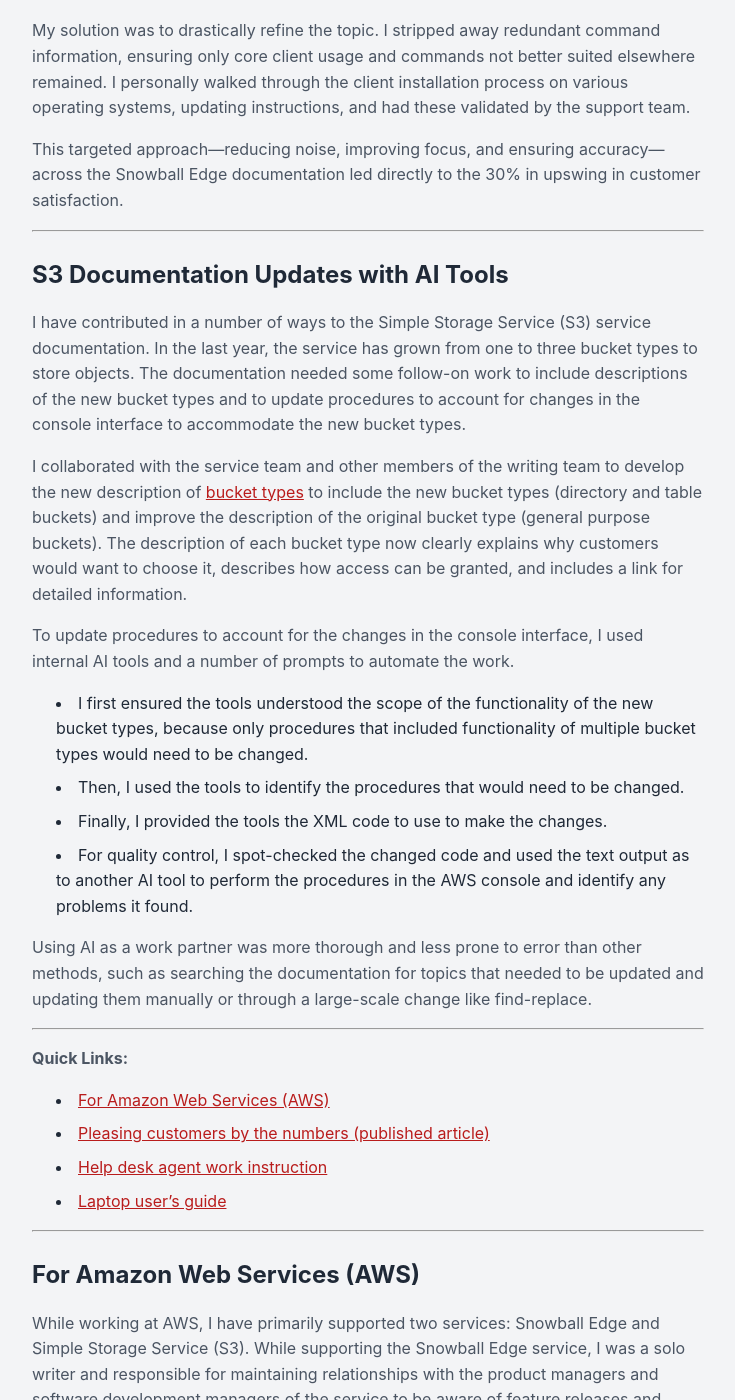
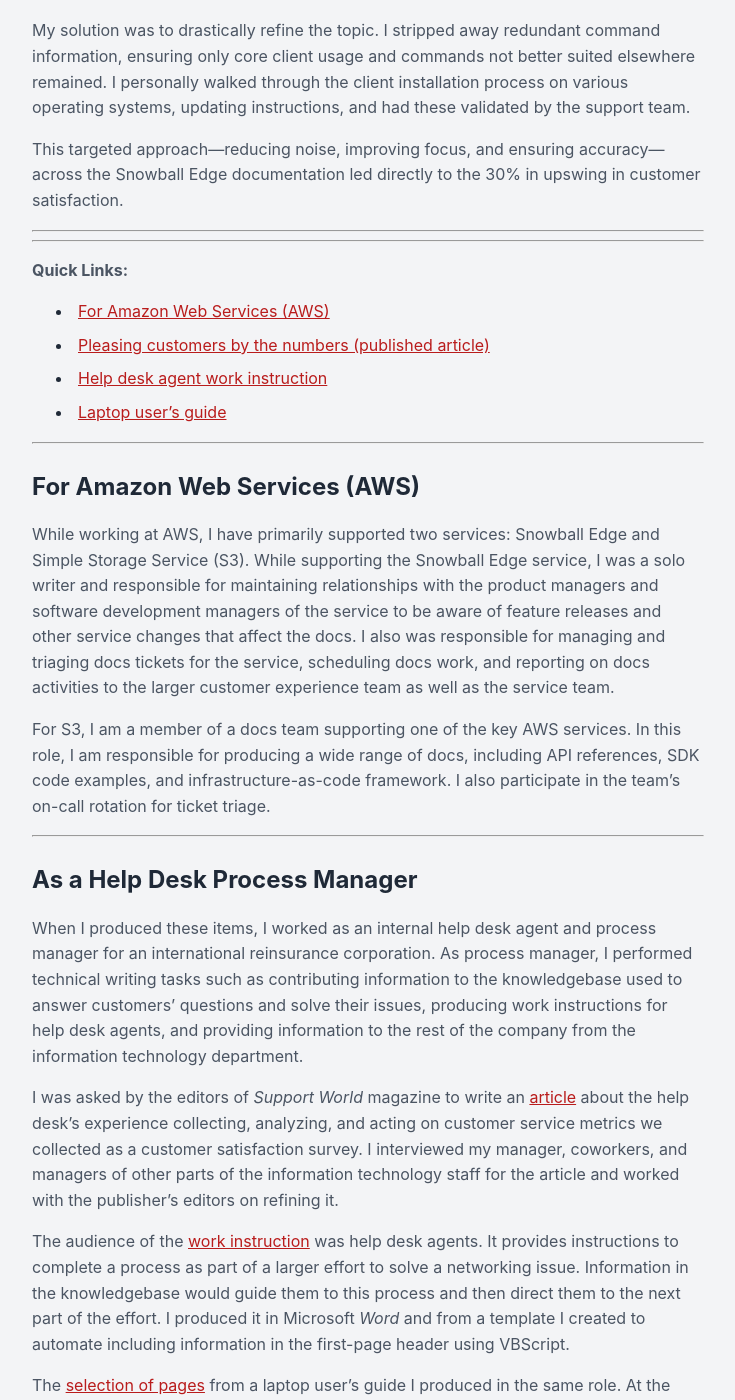
Before and after one commit to grzetich/portfolio, a Jekyll site: the page built from docs/index.md, in a window 1280 px wide and 1400 px high, scrolled down 2001 px. Shown: the whole window, without its empty margins (272-1007 px from the left). Built offline with Jekyll 4.4.1, drawn with Linux system fonts in a browser that asks for light colours.

Commit message:
Troubleshooting blog layout.

```diff
--- a/docs/_layouts/posts.html
+++ b/docs/_layouts/posts.html
@@ -6,7 +6,7 @@
     <article class="post-content">
         <!-- Hero Image (if available) -->
         {% if page.hero_image %}
-            <img src="{{ page.hero_image | relative_url }}" alt="{{ page.title }} Hero Image" class="post-hero-image">
+            <img src="{{ site.baseurl }}{{ page.hero_image }}" alt="{{ page.title }} Hero Image" class="post-hero-image">
         {% endif %}
 
         <!-- Post Title -->
--- a/docs/index.md
+++ b/docs/index.md
@@ -46,7 +46,7 @@
 This targeted approach—reducing noise, improving focus, and ensuring accuracy—across the Snowball Edge documentation led directly to the 30%  in upswing in customer satisfaction.
 
 ---
-
+<!--
 ### S3 Documentation Updates with AI Tools
 
 I have contributed in a number of ways to the Simple Storage Service (S3) service documentation. In the last year, the service has grown from one to three bucket types to store objects. The documentation needed some follow-on work to include descriptions of the new bucket types and to update procedures to account for changes in the console interface to accommodate the new bucket types.
@@ -61,7 +61,7 @@
 *   For quality control, I spot-checked the changed code and used the text output as to another AI tool to perform the procedures in the AWS console and identify any problems it found.
 
 Using AI as a work partner was more thorough and less prone to error than other methods, such as searching the documentation for topics that needed to be updated and updating them manually or through a large-scale change like find-replace.
-
+-->
 ---
 
 **Quick Links:**
```
Also changed, not shown: docs/_layouts/blog.html (+7 -3 lines), README.md.
